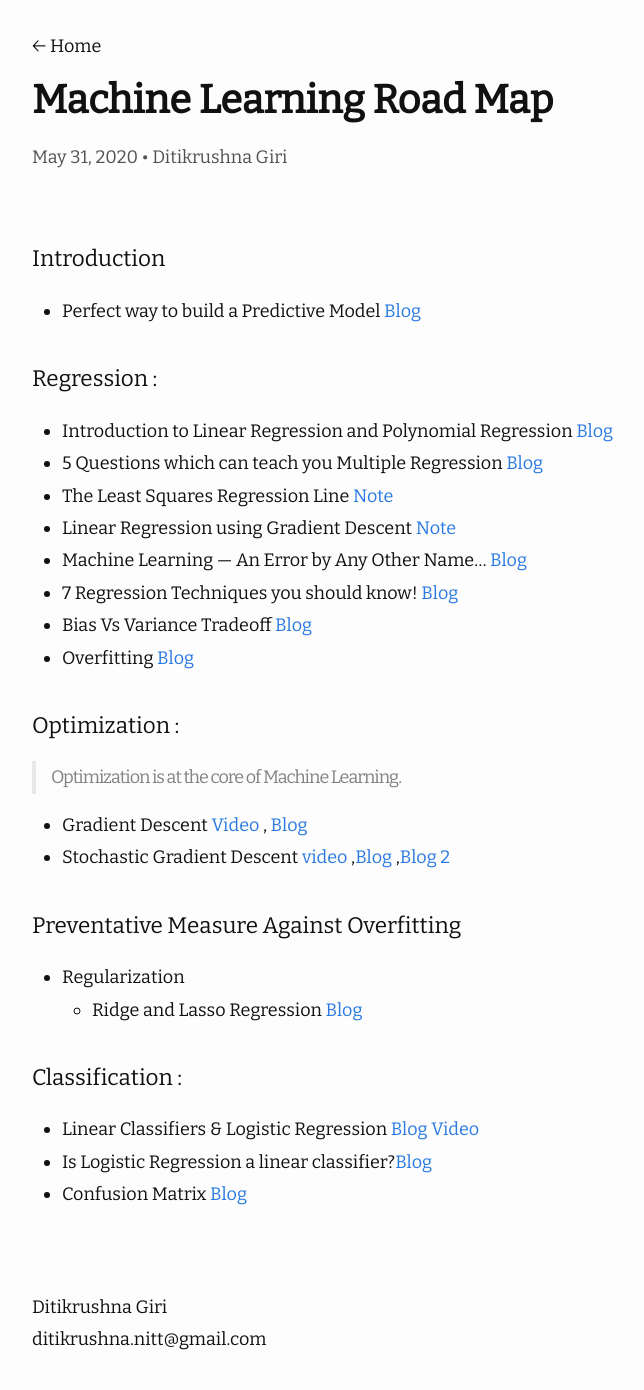
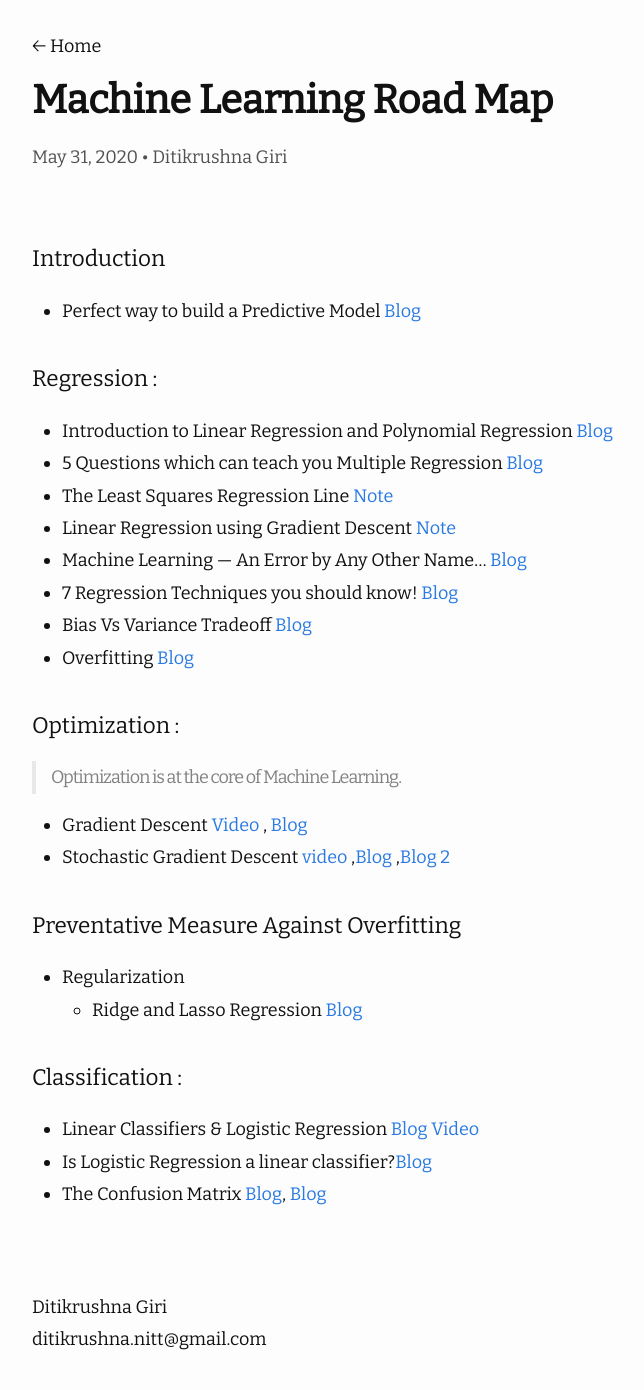
Before and after one commit to ditikrushna/eNotes, a Jekyll site: the page built from _posts/2020-05-31-Machine Learning Road Map.md, in a window 1280 px wide. Shown: the whole page, without its empty margins (238-882 px from the left). Built offline with Jekyll 4.4.1, drawn with Linux system fonts in a browser that asks for light colours; nearby versions of some CDN libraries.

Commit message:
Update 2020-05-31-Machine Learning Road Map.md

```diff
--- a/_posts/2020-05-31-Machine Learning Road Map.md
+++ b/_posts/2020-05-31-Machine Learning Road Map.md
@@ -33,4 +33,4 @@ author: "Ditikrushna Giri"
 #### Classification :
  - Linear Classifiers & Logistic Regression [Blog](https://towardsdatascience.com/introduction-to-logistic-regression-66248243c148#:~:text=Logistic%20Regression,on%20the%20concept%20of%20probability.&text=The%20hypothesis%20of%20logistic%20regression,function%20between%200%20and%201%20.) [Video](https://www.youtube.com/watch?v=yIYKR4sgzI8&list=PLblh5JKOoLUKxzEP5HA2d-Li7IJkHfXSe)
  - Is Logistic Regression a linear classifier?[Blog](https://homes.cs.washington.edu/~marcotcr/blog/linear-classifiers/)
- - Confusion Matrix [Blog](https://towardsdatascience.com/understanding-confusion-matrix-a9ad42dcfd62)
+ - The Confusion Matrix [Blog](https://youtu.be/Kdsp6soqA7o), [Blog](https://towardsdatascience.com/understanding-confusion-matrix-a9ad42dcfd62)
```
